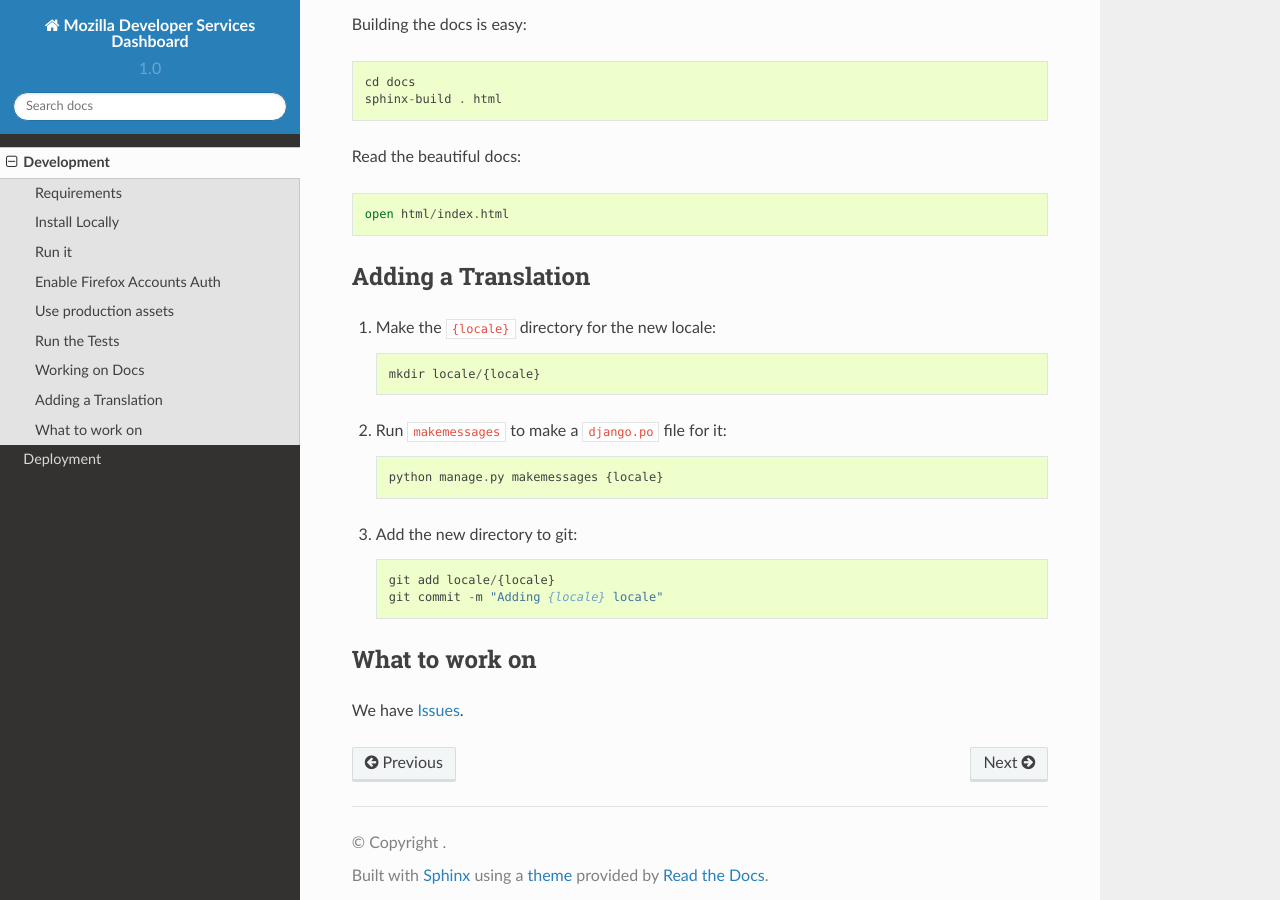
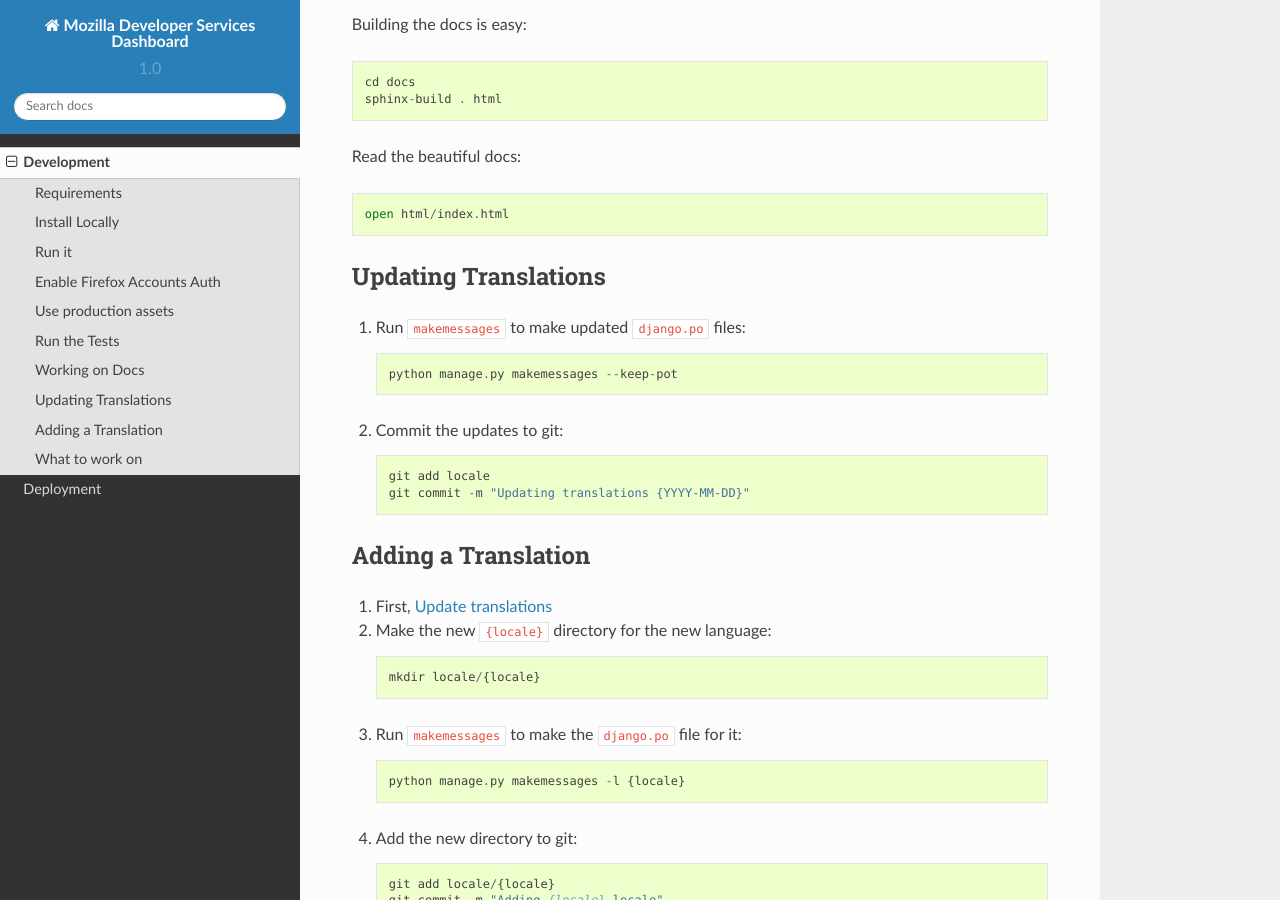
Before and after one commit to mozilla-services/push-dev-dashboard, a Sphinx documentation site: the page built from docs/development.rst, in a window 1280 px wide and 900 px high, scrolled down 2443 px. Built offline with Sphinx 7.4.7 and the Read the Docs theme 2.0.0, drawn with Linux system fonts in a browser that asks for light colours.

Commit message:
start templates django.pot file

```diff
--- a/docs/development.rst
+++ b/docs/development.rst
@@ -130,15 +130,32 @@ Read the beautiful docs::
     open html/index.html
 
 
+.. _Update translations:
+
+Updating Translations
+---------------------
+
+#. Run ``makemessages`` to make updated ``django.po`` files::
+
+    python manage.py makemessages --keep-pot
+
+#. Commit the updates to git::
+
+    git add locale
+    git commit -m "Updating translations {YYYY-MM-DD}"
+
+
 Adding a Translation
 --------------------
-#. Make the ``{locale}`` directory for the new locale::
+#. First, `Update translations`_
+
+#. Make the new ``{locale}`` directory for the new language::
 
     mkdir locale/{locale}
 
-#. Run ``makemessages`` to make a ``django.po`` file for it::
+#. Run ``makemessages`` to make the ``django.po`` file for it::
 
-    python manage.py makemessages {locale}
+    python manage.py makemessages -l {locale}
 
 #. Add the new directory to git::
 
```
Also changed, not shown: 2 other files.
